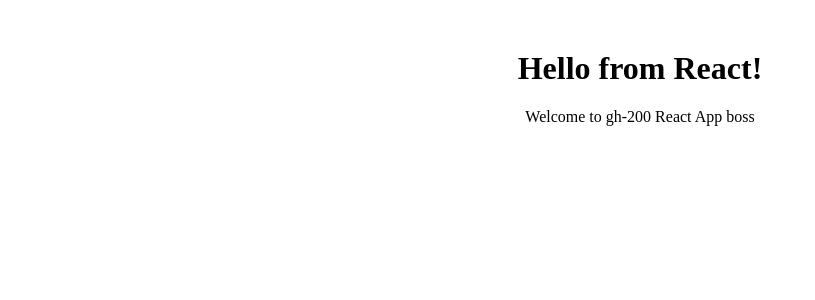
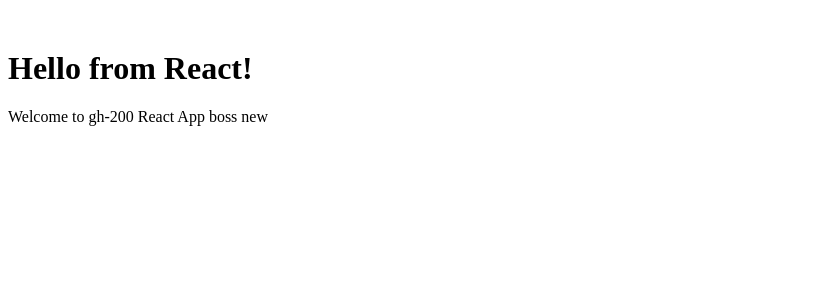
Before and after one commit to Gopinath7007/gh-200, a React app: page / in a window 1280 px wide. Shown: the top 300 px of the page, without its empty margins (0-815 px from the left). Built offline with nearby package versions, Linux system fonts and the light colour scheme.

Commit message:
boss new

```diff
--- a/src/App.js
+++ b/src/App.js
@@ -2,9 +2,9 @@
 
 function App() {
   return (
-    <div style={{ textAlign: 'center', marginTop: '50px' }}>
+    <div style={{ textAlign: 'cengitter', marginTop: '50px' }}>
       <h1>Hello from React!</h1>
-      <p>Welcome to gh-200 React App boss</p>
+      <p>Welcome to gh-200 React App boss new</p>
     </div>
   );
 }
```
